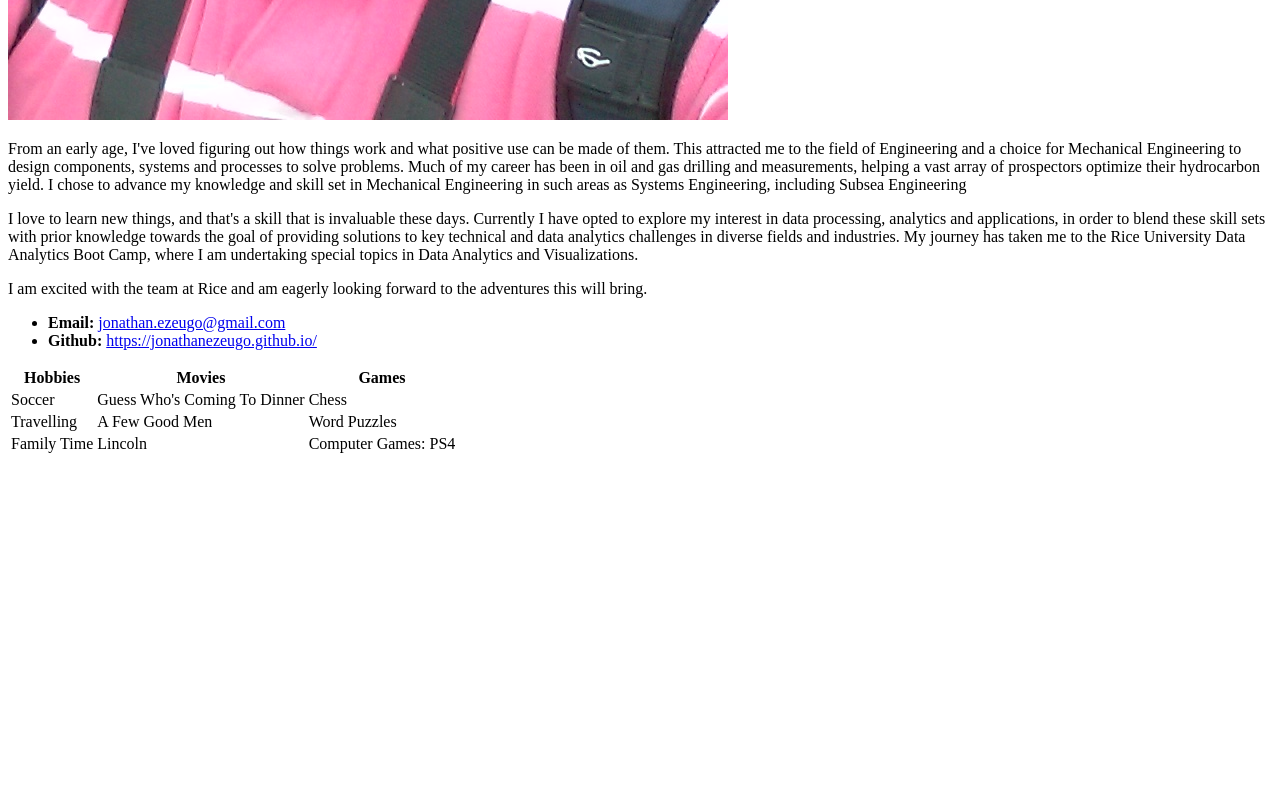
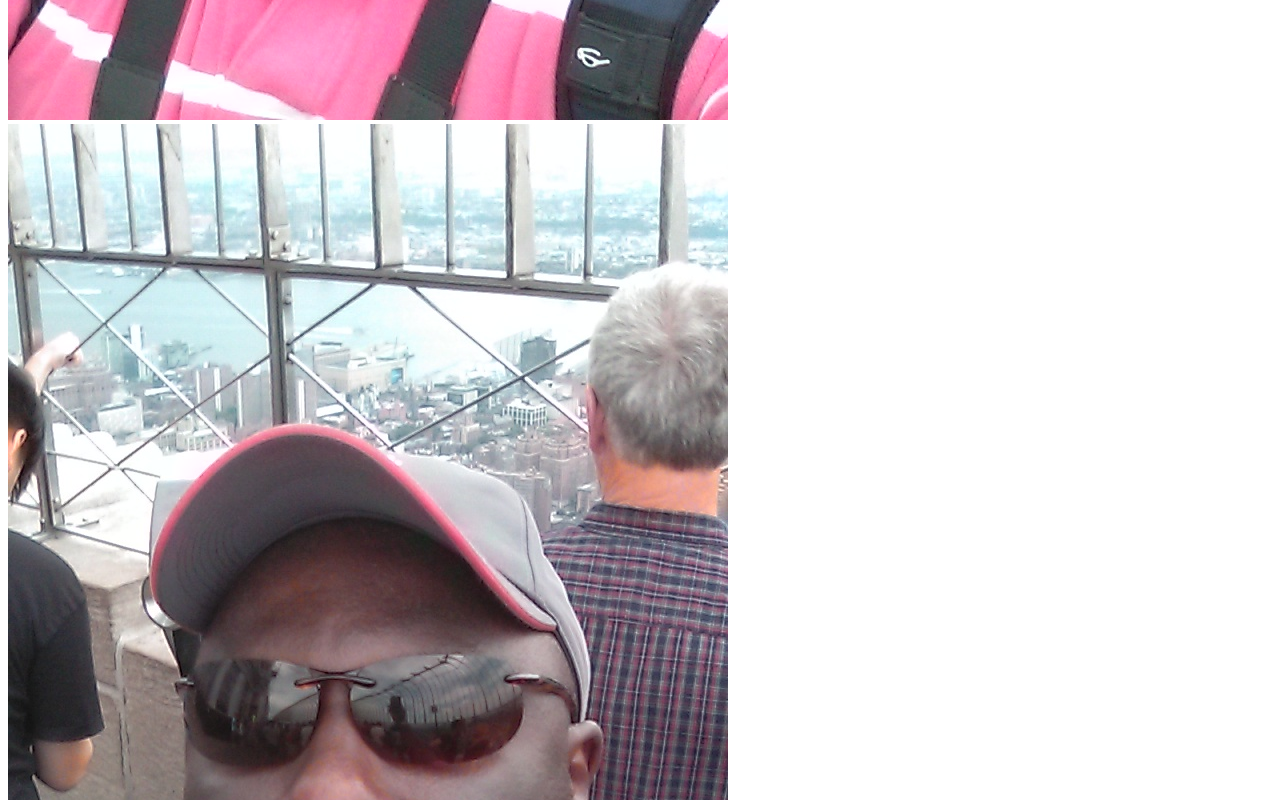
Before and after one commit to jonathanezeugo/jonathanezeugo.github.io, a plain HTML site: page index.html in a window 1280 px wide. Shown: the part 1240-2040 px from the top of the page. Before the commit the page ends 1704 px from the top, so only its background shows below. Drawn offline with Linux system fonts and the light colour scheme.

Commit message:
Updated index.html file

```diff
--- a/index.html
+++ b/index.html
@@ -10,7 +10,9 @@
 
     <h1>Welcome to Jonathan Ezeugo's Bio Page</h1>
 
-    <img src="./Info/KIMG0075.jpg" alt="Jonathan Ezeugo">
+    <img src="./Info/KIMG0075.JPG" alt="Jonathan Ezeugo">
+
+    <img src="Info/KIMG0075.JPG" alt="Jonathan Ezeugo">
     <!-- p is paragraph tags -->
     <p>From an early age, I've loved figuring out how things work and what positive use can be made of them. This
         attracted me to the field of Engineering and a choice for Mechanical Engineering to design components, systems
```
